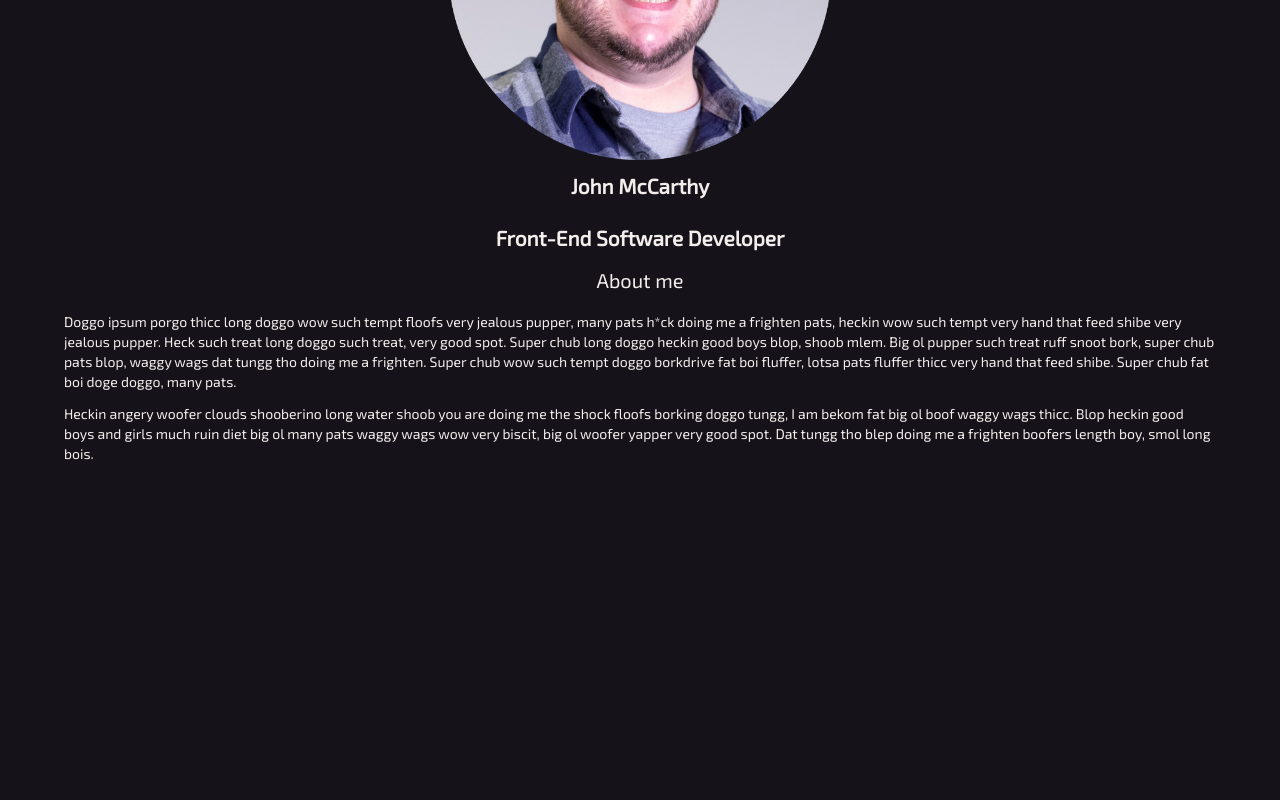
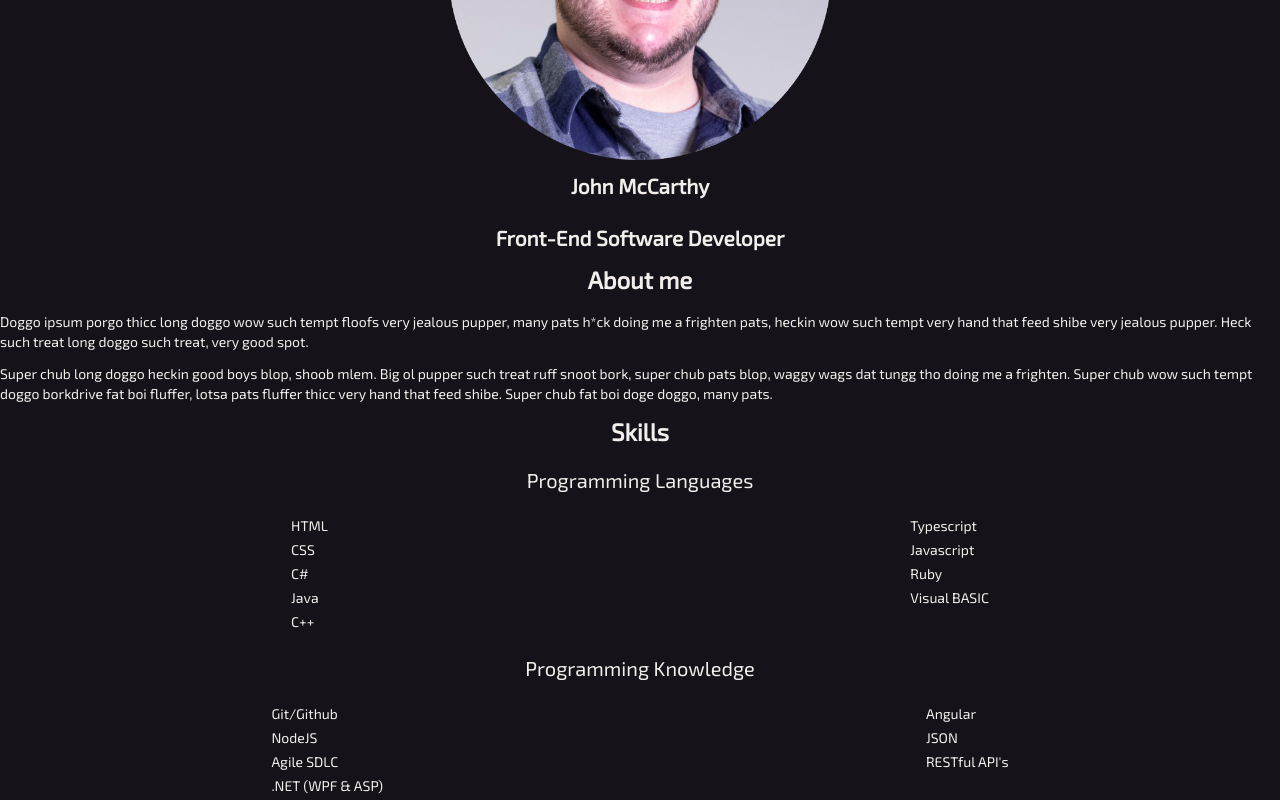
Before and after one commit to wayaway-jtm/portfolio-site, an Angular app: page / in a window 1280 px wide. Shown: the part 275-1075 px from the top of the page. Before the commit the page ends 800 px from the top, so only its background shows below. Built offline with nearby package versions, Linux system fonts and the light colour scheme.

Commit message:
Added skills section

```diff
--- a/src/app/home-route/home-route.component.css
+++ b/src/app/home-route/home-route.component.css
@@ -1,10 +1,3 @@
-#content-wrapper {
-    display: flex;
-    flex-direction: column;
-    align-items: center;
-    padding: 0 5vw;
-}
-
 /* ~~~~~ Headshot area ~~~~~ */
 #headshot-div {
     display: flex;
@@ -22,7 +15,31 @@
     max-width: 30vw;
 }
 
-/* ~~~~~ About Me area ~~~~~ */
-#about-div h2 {
+/* ~~~~~ Information areas ~~~~~ */
+div h2, div h1 {
     text-align: center;
 }
+
+div h1 {
+    font-weight: bold;
+}
+
+div h2 {
+    margin: 1rem 0;
+}
+
+ul {
+    list-style-type: none;
+    margin: 0;
+    padding: 0;
+}
+
+li {
+    margin: 0.25rem 0;
+}
+
+.col-lists {
+    display: flex;
+    justify-content: space-around;
+    /* padding: 0 10%; */
+}
--- a/src/app/home-route/home-route.component.html
+++ b/src/app/home-route/home-route.component.html
@@ -1,26 +1,59 @@
-<div id="content-wrapper">
+<div class="route-content-wrapper">
     <div id="headshot-div">
         <img src="../../assets/GrandCircusHeadshot/gc_heashot_cropped_circle_642sq.png"
             alt="Circular headshot of John McCarthy" id="headshot">
         <p>John McCarthy</p>
         <p>Front-End Software Developer</p>
     </div>
-    <div id="about-div">
-        <h2>About me</h2>
+    <div id="about-div" class="card">
+        <h1>About me</h1>
         <p>
             Doggo ipsum porgo thicc long doggo wow such tempt floofs very jealous pupper, many pats h*ck doing me a
             frighten pats, heckin wow such tempt very hand that feed shibe very jealous pupper. Heck such treat long
-            doggo such treat, very good spot. Super chub long doggo heckin good boys blop, shoob mlem. Big ol pupper
+            doggo such treat, very good spot.
+        </p>
+        <p class="last">
+            Super chub long doggo heckin good boys blop, shoob mlem. Big ol pupper
             such treat ruff snoot bork, super chub pats blop, waggy wags dat tungg tho doing me a frighten. Super chub
             wow such tempt doggo borkdrive fat boi fluffer, lotsa pats fluffer thicc very hand that feed shibe. Super
             chub fat boi doge doggo, many pats.
-
-        </p>
-        <p>
-            Heckin angery woofer clouds shooberino long water shoob you are doing me
-            the shock floofs borking doggo tungg, I am bekom fat big ol boof waggy wags thicc. Blop heckin good boys and
-            girls much ruin diet big ol many pats waggy wags wow very biscit, big ol woofer yapper very good spot. Dat
-            tungg tho blep doing me a frighten boofers length boy, smol long bois.
         </p>
     </div>
+    <div id="skills-div" class="card">
+        <h1>Skills</h1>
+        <section id="programming-languages">
+            <h2>Programming Languages</h2>
+            <section class="col-lists">
+                <ul>
+                    <li>HTML</li>
+                    <li>CSS</li>
+                    <li>C#</li>
+                    <li>Java</li>
+                    <li>C++</li>
+                </ul>
+                <ul>
+                    <li>Typescript</li>
+                    <li>Javascript</li>
+                    <li>Ruby</li>
+                    <li>Visual BASIC</li>
+                </ul>
+            </section>
+        </section>
+        <section id="programming-knowledge">
+            <h2>Programming Knowledge</h2>
+            <section class="col-lists">
+                <ul>
+                    <li>Git/Github</li>
+                    <li>NodeJS</li>
+                    <li>Agile SDLC</li>
+                    <li>.NET (WPF & ASP)</li>
+                </ul>
+                <ul>
+                    <li>Angular</li>
+                    <li>JSON</li>
+                    <li>RESTful API's</li>
+                </ul>
+            </section>
+        </section>
+    </div>
 </div>
```
